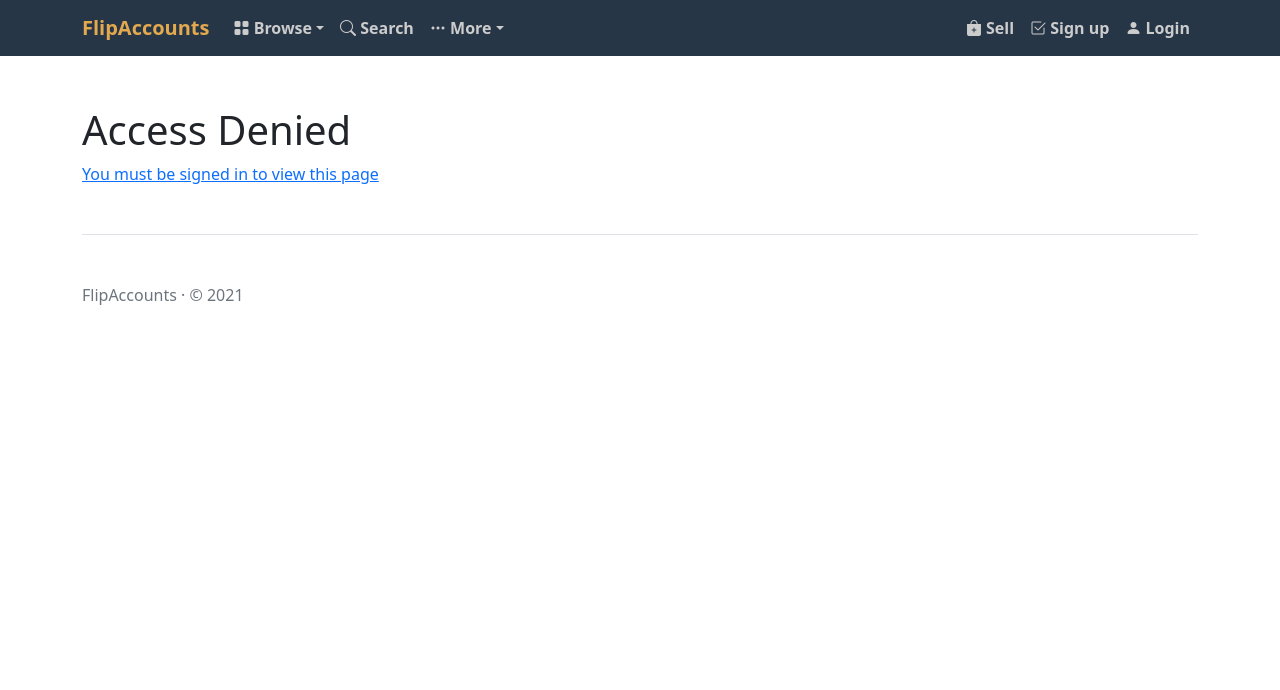
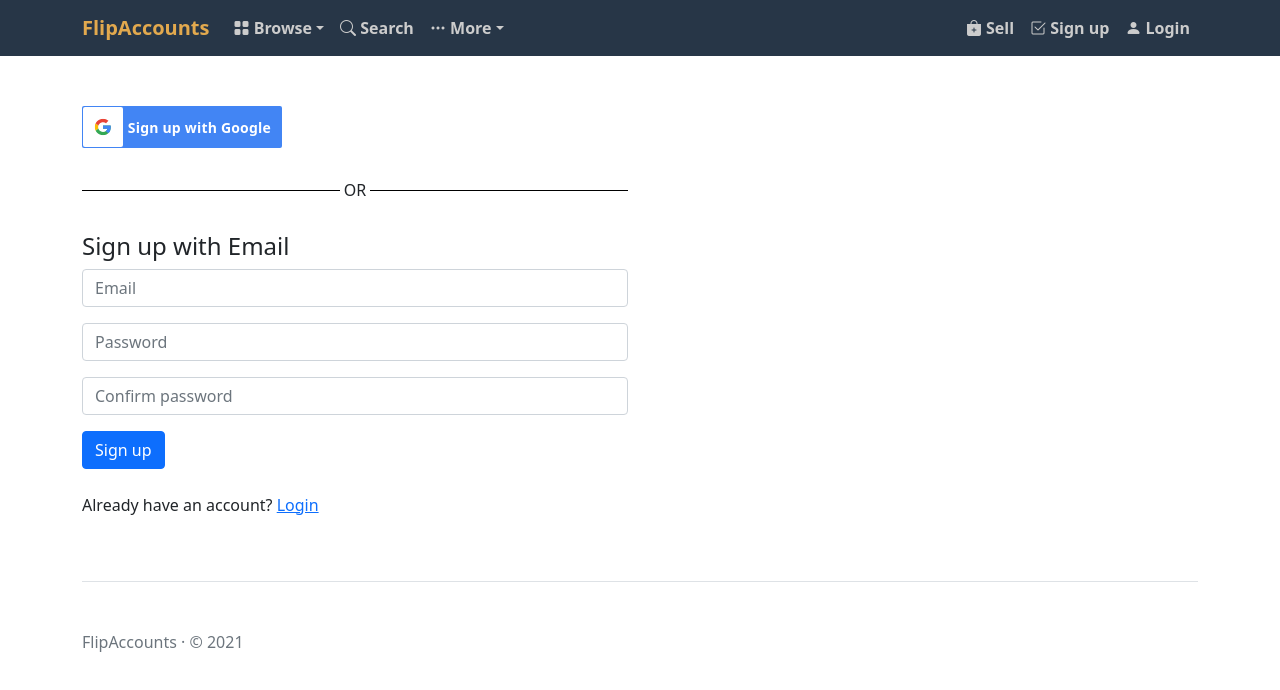
Before and after one commit to nxoo/flipaccounts, a Next.js app in the folder frontend/: page /signup in a window 1280 px wide. Shown: the top 690 px of the page. Built offline with nearby package versions, Linux system fonts and the light colour scheme; no server answers.

Commit message:
removed sign up page access denied

```diff
--- a/frontend/pages/signup.js
+++ b/frontend/pages/signup.js
@@ -66,7 +66,7 @@ export default function Signup() {
     //if (typeof window !== 'undefined' && loading) return null
 
     // If no session exists, display access denied message
-    if (!session) { return  <Layout><AccessDenied/></Layout> }
+    //if (!session) { return  <Layout><AccessDenied/></Layout> }
 
     return (
         <Layout>
```
